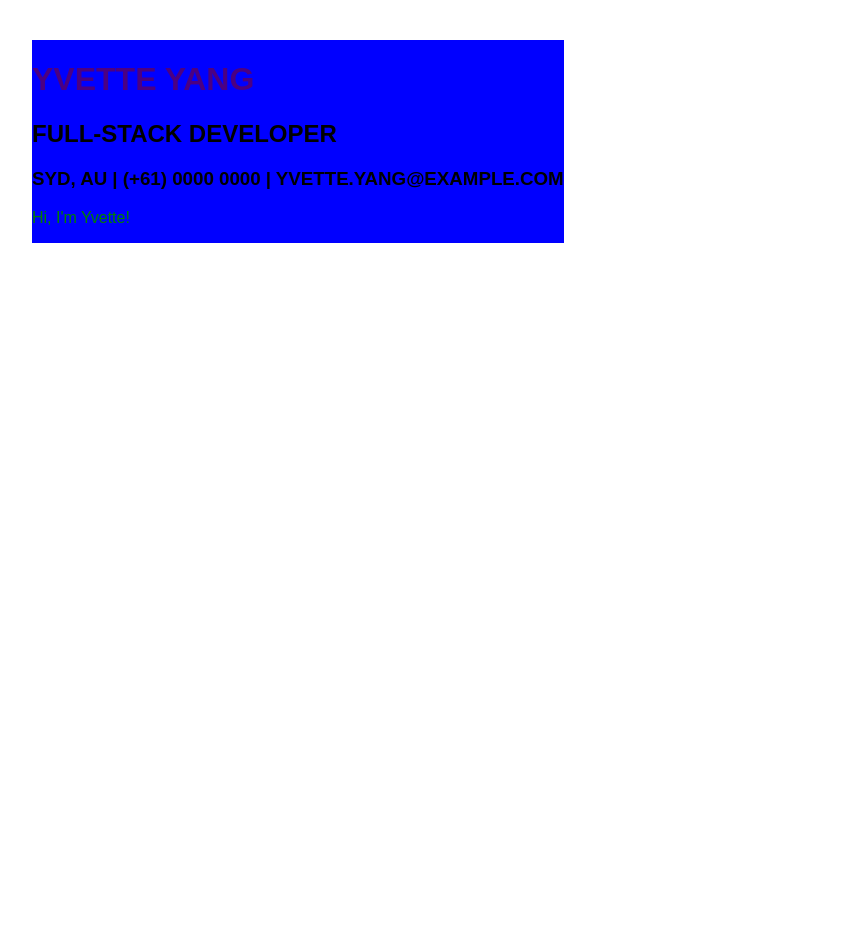
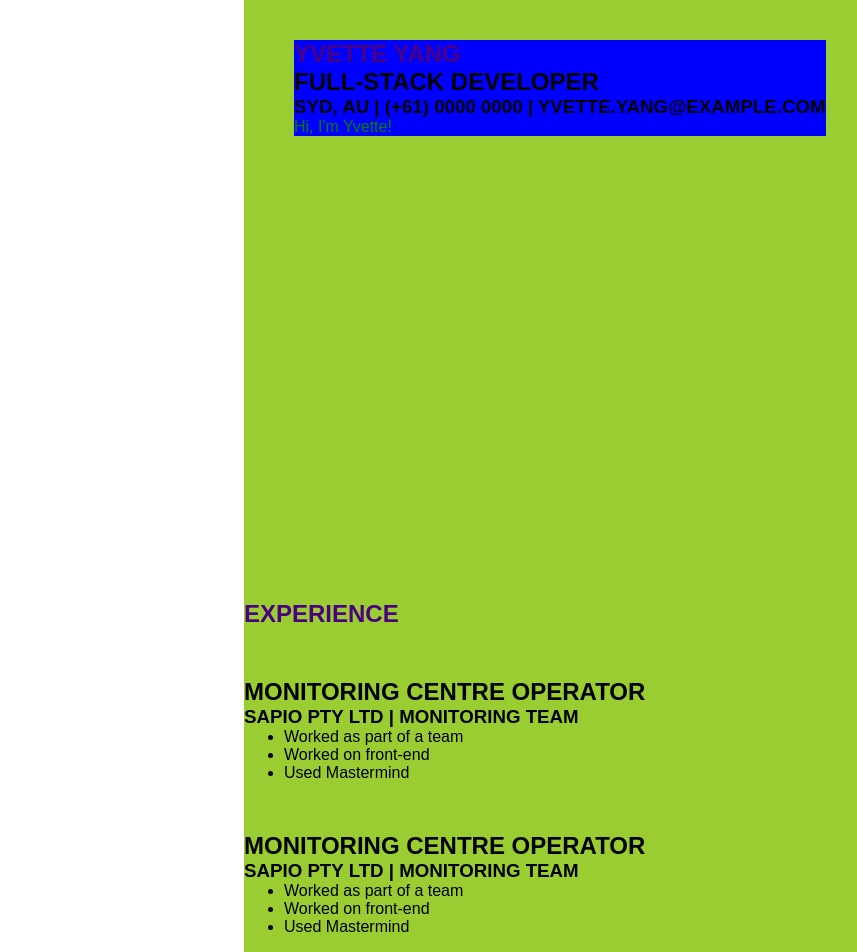
Before and after one commit to vet7/S1W2-1, a plain HTML site: page index.html in a window 1280 px wide. Shown: the part 200-1152 px from the top of the page, without its empty margins (26-883 px from the left). Before the commit the page ends 800 px from the top, so only its background shows below. Drawn offline with Linux system fonts and the light colour scheme.

Commit message:
first commit

```diff
--- a/index.html
+++ b/index.html
@@ -2,35 +2,46 @@
 <html lang="en">
     <head>
        <title>YVETTE | FULL-STACK DEVELOPER</title>
-       <style>
-           * {
-               font-family: Arial, Helvetica, sans-serif;
-           }
-
-           div {
-               position: absolute;
-               top: 30%;
-               background-color: blue;
-               margin: 0 0 0 50px;
-           }
-
-           h1 {
-               color: indigo;
-           }
-
-           p {
-               color: green;
-           }
-       </style>
+       <link rel="stylesheet" href="main.css">
     </head>
-
     <body>
+        <section class="about-us">
             <div>
                 <h1>YVETTE YANG</h1>
                 <h2>FULL-STACK DEVELOPER</h2>
                 <h3>SYD, AU | (+61) 0000 0000 | YVETTE.YANG@EXAMPLE.COM</h3>
                 <p>Hi, I'm Yvette!</p>
             </div>
+        </section>
+        <section class="experience">
+            <h1>EXPERIENCE</h1>
+            <div>
+                <h2>MONITORING CENTRE OPERATOR</h2>
+                <h3>SAPIO PTY LTD | MONITORING TEAM</h3>
+                <ul>
+                    <li>Worked as part of a team</li>
+                    <li>Worked on front-end</li>
+                    <li>Used Mastermind</li>
+                </ul>
+            </div>
+            <div>
+                <h2>MONITORING CENTRE OPERATOR</h2>
+                <h3>SAPIO PTY LTD | MONITORING TEAM</h3>
+                <ul>
+                    <li>Worked as part of a team</li>
+                    <li>Worked on front-end</li>
+                    <li>Used Mastermind</li>
+                </ul>
+            </div>
+        </section>
+        <section>
+            <h1>TRAVELS</h1>
+            <div>
+                <h2>Australia | Brisbane</h2>
+                <iframe src="https://www.google.com/maps/embed?pb=!1m18!1m12!1m3!1d453478.80065758305!2d152.71300552810746!3d-27.38186310901795!2m3!1f0!2f0!3f0!3m2!1i1024!2i768!4f13.1!3m3!1m2!1s0x6b91579aac93d233%3A0x402a35af3deaf40!2sBrisbane%20QLD!5e0!3m2!1sen!2sau!4v1634780463926!5m2!1sen!2sau" width="400" height="300" style="border:0;" allowfullscreen="" loading="lazy"></iframe>
+            </div>
+            <div>
+            </div>
+        </section>
     </body>
-
 </html>
--- /dev/null
+++ b/main.css
@@ -0,0 +1,29 @@
+* {
+    margin: 0;
+    font-family: Arial, Helvetica, sans-serif;
+}
+
+section {
+    min-height: 100vh;
+    background-color: yellowgreen;
+    margin: 0 0 0 270px;
+}
+
+.about-us div {
+    position: absolute;
+    top: 30%;
+    background-color: blue;
+    margin: 0 0 0 50px;
+}
+
+.experience div {
+    margin: 50px 0 0 0;
+}
+
+h1 {
+    color: indigo;
+}
+
+p {
+    color: green;
+}
```
Lines whose indentation alone changed are shown as unchanged.
